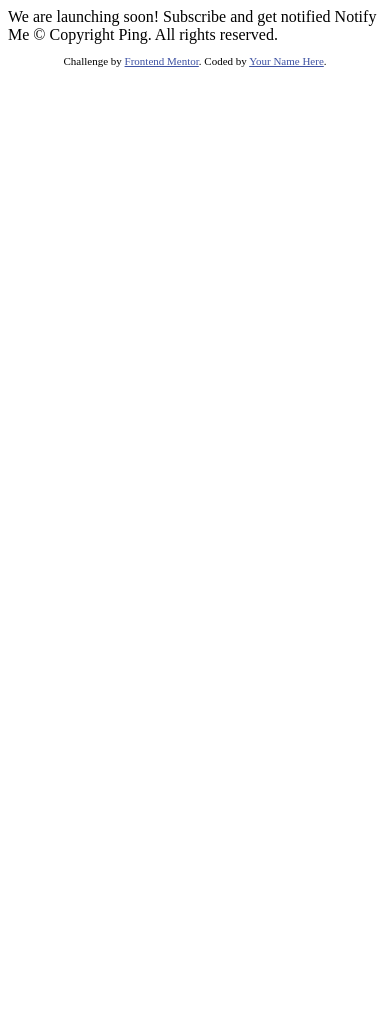
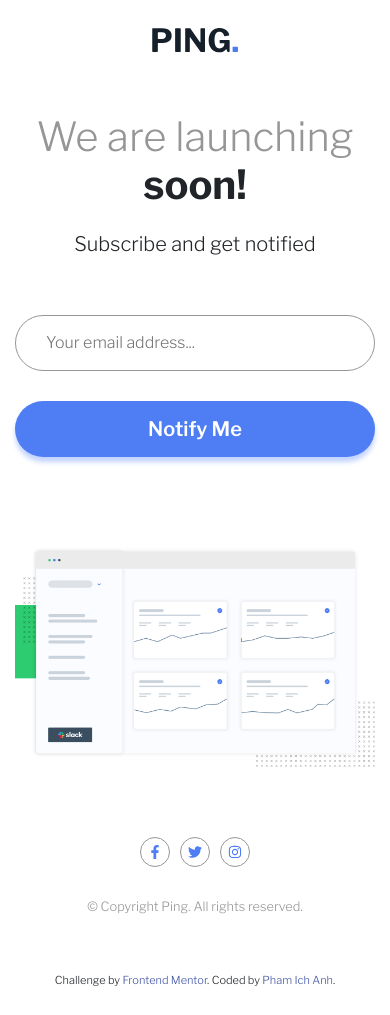
Before and after one commit to phamichanh/ping-coming-soon-page-master, a plain HTML site: page index.html in a window 390 px wide. Before the commit the page ends 844 px from the top, so only its background shows below. Drawn offline with nearby package versions, Linux system fonts and the light colour scheme.

Commit message:
completed

```diff
--- /dev/null
+++ b/css/index.css
@@ -0,0 +1,179 @@
+.attribution {
+  font-size: 11px;
+  text-align: center;
+  padding: 40px 20px 10px 20px;
+}
+.attribution a { color: hsl(228, 45%, 44%); }
+
+body {
+  font-family: 'Libre Franklin', sans-serif;
+  font-size: 20px;
+}
+
+#ping-section {
+  margin-top: 7%;
+}
+
+/* Header */
+
+#header {
+  text-align: center;
+  margin-bottom: 40px;
+}
+
+#logo {
+  margin-bottom: 60px;
+}
+
+#header h1 {
+  margin-bottom: 20px;
+}
+
+.heading-big {
+  color: hsl(0, 0%, 59%);
+}
+
+.heading-bold {
+  font-weight: 700;
+}
+
+/* Register box */
+#register-box {
+  margin-bottom: 90px;
+}
+
+#input-email {
+  width: 100%;
+  padding: 15px 30px;
+  font-size: 1rem;
+  border-radius: 30px;
+  outline: none;
+}
+
+.normal-input {
+  border: 1px solid hsl(0, 0%, 59%);
+}
+
+.error-input {
+  border: 1px solid hsl(354, 100%, 66%);
+}
+
+#error-message {
+  color: hsl(354, 100%, 66%);
+  font-size: 0.8rem;
+  margin: 10px 0px 0px 30px;
+}
+
+.msg-hidden {
+  visibility: collapse;
+  height: 0px;
+}
+
+.msg-show {
+  visibility: visible;
+}
+
+#btn-notify {
+  width: 100%;
+  height: 56px;
+  outline: none;
+  border-radius: 30px;
+  background-color: hsl(223, 87%, 63%);
+  border: none;
+  color: #fff;
+  font-weight: 600;
+  box-shadow: 0px 5px 5px 0px hsl(223, 100%, 88%);
+}
+
+#btn-notify:hover {
+  background-color: hsl(223, 87%, 70%);
+}
+
+#btn-notify:active {
+  transform: translateY(4px);
+}
+
+/* dashboard-box */
+#dashboard-box img {
+  width: 100%;
+  height: auto;
+  margin-bottom: 70px;
+}
+
+/* Footer */
+#footer {
+  text-align: center;
+}
+
+#footer ul {
+  list-style-type: none;
+  padding: 0;
+  width: 120px;
+  margin: 0 auto;
+}
+
+#footer ul li {
+  display: block;
+  float: left;
+  width: 30px;
+  height: 30px;
+  margin-left: 5px;
+  margin-right: 5px;
+}
+
+#footer ul li a {
+  display: block;
+  width: 100%;
+  height: 100%;
+  border: 1px solid hsl(0, 0%, 59%);
+  border-radius: calc(100% / 2);
+  background-repeat: no-repeat;
+  background-position: center;
+  background-size: 50% 50%;
+  cursor: pointer;
+}
+
+#share-facebook {
+  background-image: url("../images/facebook-icon.svg");
+}
+
+#share-facebook:hover {
+  background-image: url("../images/facebook-icon-hover.svg");
+  background-color: hsl(223, 87%, 63%);
+}
+
+#share-twitter {
+  background-image: url("../images/twitter-icon.svg");
+}
+
+#share-twitter:hover {
+  background-image: url("../images/twitter-icon-hover.svg");
+  background-color: hsl(223, 87%, 63%);
+}
+
+#share-instagram {
+  background-image: url("../images/instagram-icon.svg");
+}
+
+#share-instagram:hover {
+  background-image: url("../images/instagram-icon-hover.svg");
+  background-color: hsl(223, 87%, 63%);
+}
+
+#footer p {
+  font-size: 0.8rem;
+  margin-top: 30px;
+  color: hsl(0, 0%, 59%);
+}
+
+@media only screen and (max-width: 767px) {
+  /* For Mobile (max 767px) */
+  #btn-notify {
+    margin-top: 20px;
+  }
+
+  .error-message {
+    text-align: center;
+    margin: 10px 0px 0px 00px;
+  }
+}
--- a/index.html
+++ b/index.html
@@ -5,30 +5,125 @@
   <meta name="viewport" content="width=device-width, initial-scale=1.0"> <!-- displays site properly based on user's device -->
 
   <link rel="icon" type="image/png" sizes="32x32" href="./images/favicon-32x32.png">
+  <!-- Bootstrap Script -->
+  <script src="https://code.jquery.com/jquery-3.5.1.slim.min.js" integrity="sha384-DfXdz2htPH0lsSSs5nCTpuj/zy4C+OGpamoFVy38MVBnE+IbbVYUew+OrCXaRkfj" crossorigin="anonymous"></script>
+  <script src="https://cdn.jsdelivr.net/npm/popper.js@1.16.0/dist/umd/popper.min.js" integrity="sha384-Q6E9RHvbIyZFJoft+2mJbHaEWldlvI9IOYy5n3zV9zzTtmI3UksdQRVvoxMfooAo" crossorigin="anonymous"></script>
+  <script src="https://stackpath.bootstrapcdn.com/bootstrap/4.5.0/js/bootstrap.min.js" integrity="sha384-OgVRvuATP1z7JjHLkuOU7Xw704+h835Lr+6QL9UvYjZE3Ipu6Tp75j7Bh/kR0JKI" crossorigin="anonymous"></script>
+
+  <!-- Google fonts -->
+  <link href="https://fonts.googleapis.com/css2?family=Libre+Franklin:wght@300;600;700&display=swap" rel="stylesheet">
+
+  <!-- Styles -->
+  <link rel="stylesheet" href="https://stackpath.bootstrapcdn.com/bootstrap/4.5.0/css/bootstrap.min.css" integrity="sha384-9aIt2nRpC12Uk9gS9baDl411NQApFmC26EwAOH8WgZl5MYYxFfc+NcPb1dKGj7Sk" crossorigin="anonymous">
+  <link rel="stylesheet" href="css/index.css">
 
   <title>Frontend Mentor | Ping coming soon page</title>
 
-  <!-- Feel free to remove these styles or customise in your own stylesheet 👍 -->
-  <style>
-    .attribution { font-size: 11px; text-align: center; }
-    .attribution a { color: hsl(228, 45%, 44%); }
-  </style>
 </head>
 <body>
+  <section id="ping-section">
+    <div class="container">
+      <div class="row" id="header">
+        <div class="col-sm-12">
+          <img id="logo" src="images/logo.svg" alt="logo ping" />
+          <h1><span class="heading-big">We are launching</span> <span class="heading-bold">soon!</span></h1>
+          <p>Subscribe and get notified</p>
+        </div>
+      </div>
 
-  We are launching soon!
+      <div class="row" id="register-box">
+        <div class="col-md-8">
+          <input id="input-email" class="normal-input" type="email" name="emailAddress" placeholder="Your email address..." autocomplete="off">
+          <p id="error-message" class="msg-hidden">Please provide a valid email address</p>
+        </div>
+        <div class="col-md-4">
+          <button id="btn-notify" type="button" name="button">Notify Me</button>
+        </div>
+      </div>
 
-  Subscribe and get notified
+      <div class="row" id="dashboard-box">
+        <div class="col-sm-12">
+          <img src="images/illustration-dashboard.png" alt="illustration dashboard" />
+        </div>
+      </div>
 
-  Notify Me
-
-  &copy; Copyright Ping. All rights reserved.
+      <div class="row" id="footer">
+        <div class="col-sm-12">
+          <ul>
+            <li><a id="share-facebook"></a></li>
+            <li><a id="share-twitter"></a></li>
+            <li><a id="share-instagram"></a></li>
+          </ul>
+        </div>
+        <div class="col-sm-12">
+          <p>&copy; Copyright Ping. All rights reserved.</p>
+        </div>
+      </div>
+    </div>
+  </section>
 
   <footer>
     <p class="attribution">
       Challenge by <a href="https://www.frontendmentor.io?ref=challenge" target="_blank">Frontend Mentor</a>.
-      Coded by <a href="#">Your Name Here</a>.
+      Coded by <a href="#">Pham Ich Anh</a>.
     </p>
   </footer>
+  <script>
+
+  document.getElementById("btn-notify").addEventListener('click', event => {
+    notifyRegister();
+  });
+
+  function notifyRegister() {
+    var errorText = " cannot be empty";
+
+    if(!chkInput(document.getElementById("input-email").value)) {
+      showError("input-email", "error-message", "Email Address" + errorText);
+    } else if(!validateEmail(document.getElementById("input-email").value)) {
+      showError("input-email", "error-message", "Please provide a valid email address");
+    } else {
+      clearError("input-email", "error-message");
+    }
+  }
+
+
+  function showError(inputID ,errorMsgID, errorText) {
+    var inputObj = document.getElementById(inputID);
+    inputObj.classList.remove("normal-input");
+    inputObj.classList.add("error-input");
+
+    var msgObj = document.getElementById(errorMsgID);
+    msgObj.classList.remove("msg-hidden");
+    msgObj.classList.add("msg-show");
+    msgObj.textContent = errorText;
+  }
+
+  function clearError(inputID, errorMsgID) {
+    var inputObj = document.getElementById(inputID);
+    inputObj.classList.remove("error-input");
+    inputObj.classList.add("normal-input");
+
+    var msgObj = document.getElementById(errorMsgID);
+    msgObj.classList.remove("msg-show");
+    msgObj.classList.add("msg-hidden");
+  }
+
+  function chkInput(inputText) {
+    if(inputText.trim() == "") {
+      return false;
+    }
+    return true;
+  }
+
+  function validateEmail(inputText)
+  {
+    var mailformat = /^\w+([\.-]?\w+)*@\w+([\.-]?\w+)*(\.\w{2,3})+$/;
+    if(inputText.match(mailformat))
+    {
+      return true;
+    }
+    return false;
+  }
+  </script>
 </body>
 </html>
```
Also changed, not shown: images/facebook-icon-hover.svg (added), images/facebook-icon.svg (added), images/instagram-icon-hover.svg (added), images/instagram-icon.svg (added), images/twitter-icon-hover.svg (added), images/twitter-icon.svg (added).
